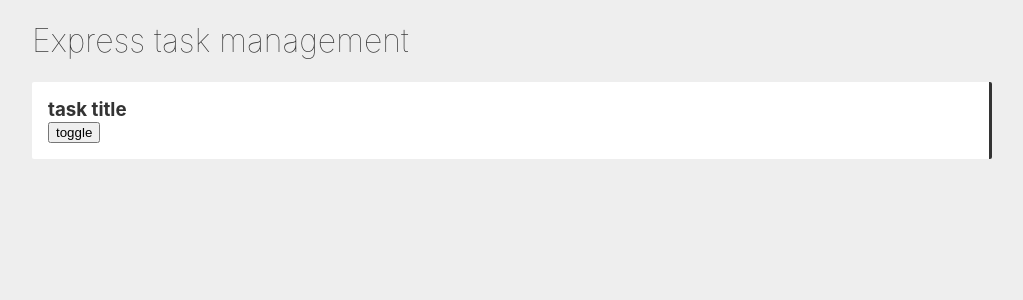
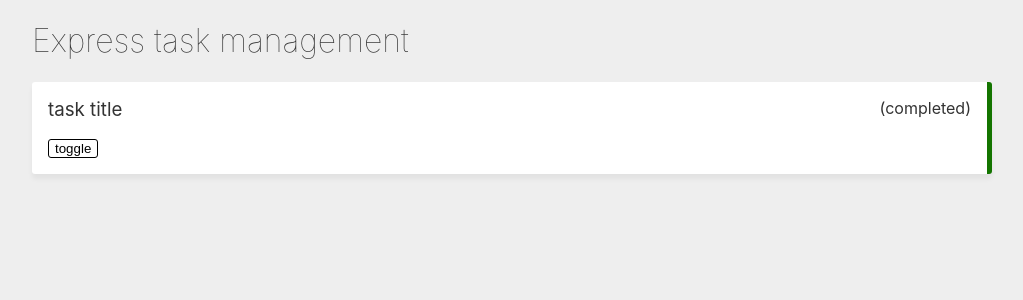
Before and after one commit to amiryxe/express-task-management, a React (Vite) app in the folder client/: page / in a window 1280 px wide. Shown: the top 300 px of the page, without its empty margins (128-1151 px from the left). Built offline with nearby package versions, Linux system fonts and the light colour scheme.

Commit message:
style: task item

```diff
--- a/client/src/App.scss
+++ b/client/src/App.scss
@@ -5,9 +5,18 @@ body {
   color: #333;
 }
 
+h1,
+h2,
+h3,
+h4,
+h5,
+h6 {
+  font-weight: 400;
+}
+
 .header {
   h1 {
-    font-weight: 100;
+    font-weight: 100 !important;
   }
 }
 
@@ -20,15 +29,30 @@ body {
   &__item {
     background: #fff;
     padding: 1rem;
-    border-radius: 2px;
-    border-right: 3px solid;
+    border-radius: 3px;
+    border-right: 5px solid;
+    box-shadow: 0 5px 5px rgba($color: #000000, $alpha: 0.05);
+
+    header {
+      display: flex;
+      justify-content: space-between;
+      margin-bottom: 1rem;
+    }
+
+    button {
+      background: transparent;
+      border: 1px solid;
+      border-radius: 3px;
+      cursor: pointer;
+      font-weight: 100;
+    }
 
     h3 {
       margin: 0;
     }
 
     &--done {
-      border-color: #2afd00;
+      border-color: #147500;
     }
 
     &--inprogress {
--- a/client/src/components/Tasks/TaskItem.jsx
+++ b/client/src/components/Tasks/TaskItem.jsx
@@ -1,7 +1,11 @@
 export default function TaskItem() {
     return (
-        <div className="tasks__item">
-            <h3>task title</h3>
+        <div className="tasks__item tasks__item--done">
+            <header>
+                <h3>task title</h3>
+                <span>(completed)</span>
+            </header>
+
             <button>toggle</button>
         </div>
     )
```
